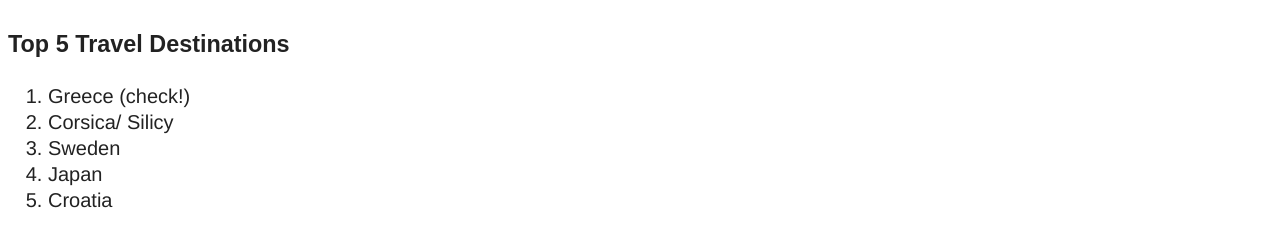
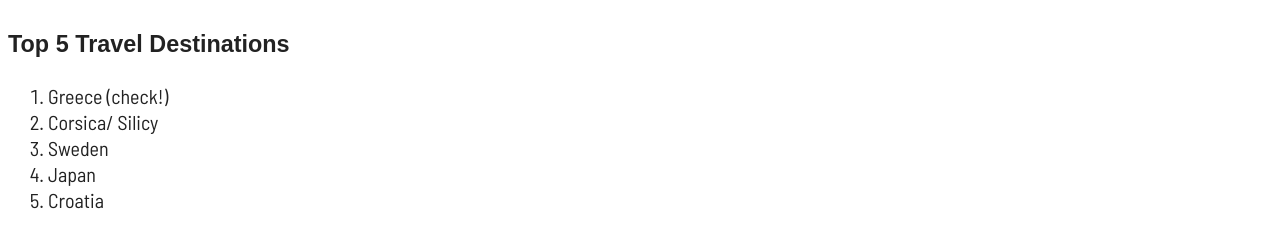
Before and after one commit to pelley80/pelley80.github.io, a plain HTML site: page unit_4/index.html in a window 1280 px wide. Shown: the part 2072-2303 px from the top of the page. Drawn offline with Linux system fonts and the light colour scheme.

Commit message:
Unit 4 Take 5

```diff
--- a/unit_4/css/style.css
+++ b/unit_4/css/style.css
@@ -41,6 +41,6 @@ p {
 	text-align: lef;
 	font-family: Barlow Semi Condensed, Helvetica;
 }
-li {
-	font-family: Barlow Smi Condensed, Helvetica;
+ol {
+	font-family: Barlow Semi Condensed, Helvetica;
 }
```
